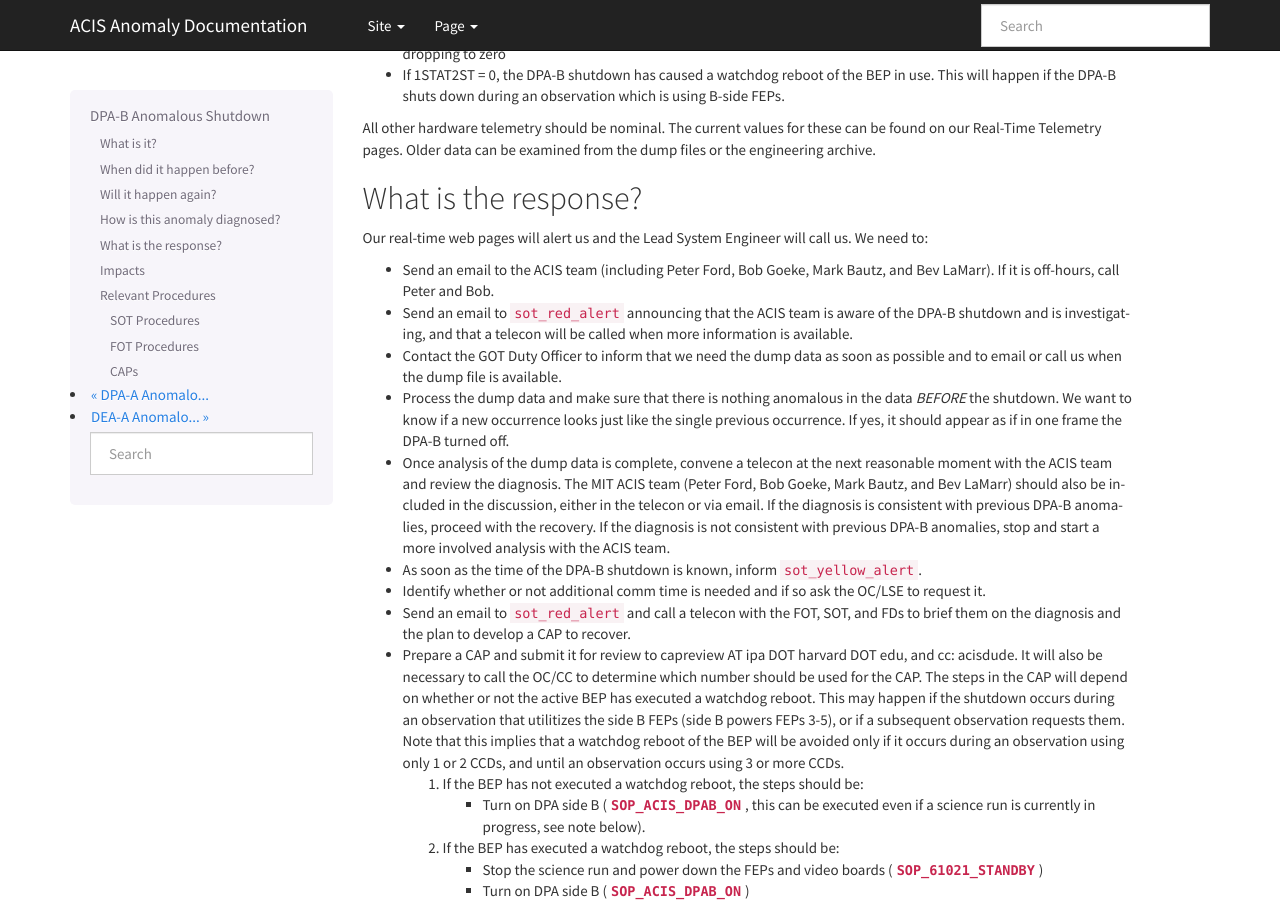
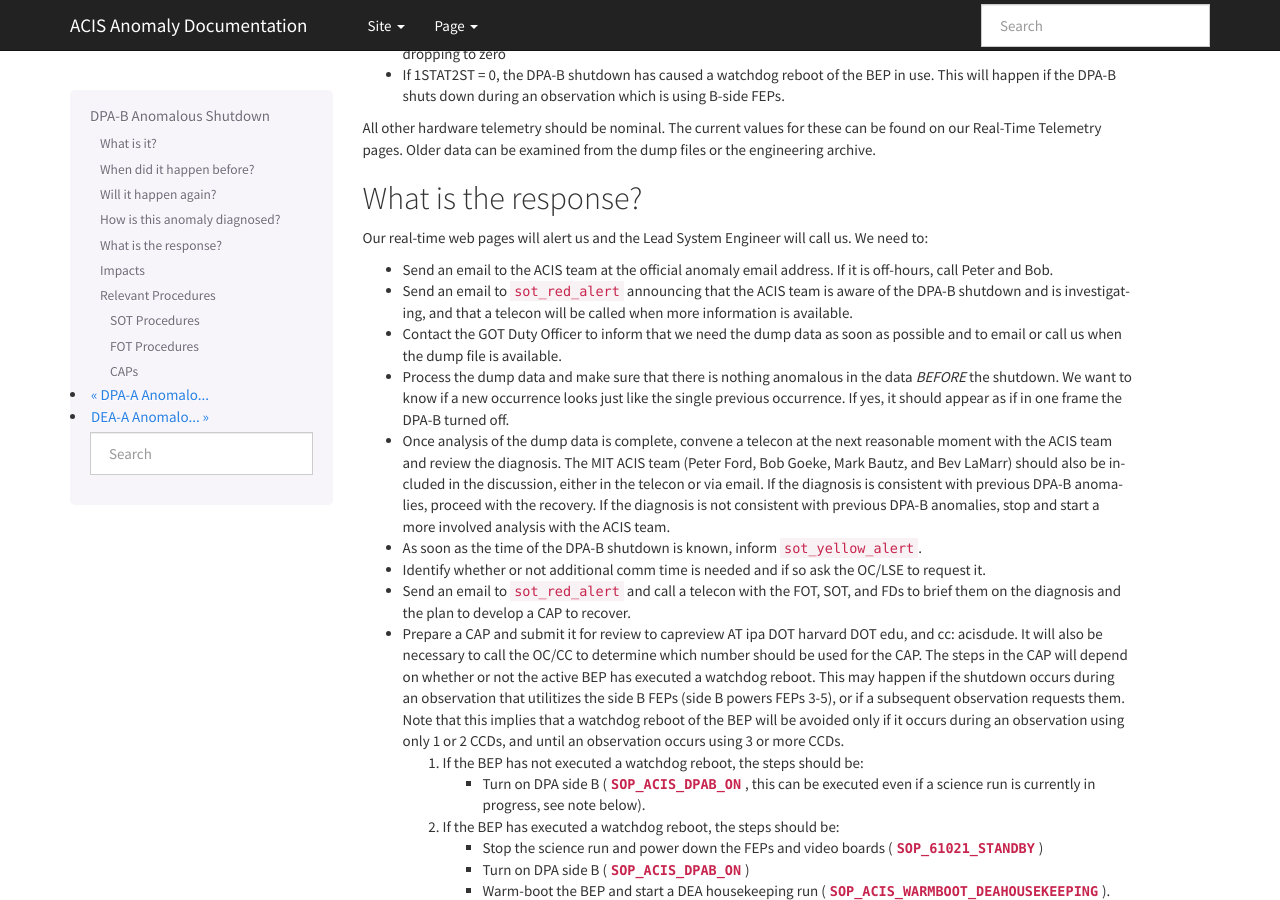
Before and after one commit to acisops/acis_anomaly_pages, a Sphinx documentation site: the page built from source/dpab_shutdown.rst, in a window 1280 px wide and 900 px high, scrolled down 677 px. Built offline with Sphinx 7.4.7, drawn with Linux system fonts in a browser that asks for light colours.

Commit message:
Specify we send email to the anomaly email address.

```diff
--- a/source/dpaa_shutdown.rst
+++ b/source/dpaa_shutdown.rst
@@ -50,8 +50,8 @@
 
 Our real-time web pages will alert us and the Lead System Engineer will call us. We need to:
 
-* Send an email to the ACIS team (including Peter Ford, Bob Goeke, Mark Bautz, and Bev LaMarr). If
-  it is off-hours, call Peter and Bob.
+* Send an email to the ACIS team at the official anomaly email address. If it is off-hours, call
+  Peter and Bob.
 * Send an email to ``sot_red_alert`` announcing that the ACIS team is aware of the DPA-A shutdown
   and is investigating, and that a telecon will be called when more information is available.
 * Contact the GOT Duty Officer to inform that we need the dump data as soon as possible and to
--- a/source/dpab_shutdown.rst
+++ b/source/dpab_shutdown.rst
@@ -48,8 +48,8 @@
 
 Our real-time web pages will alert us and the Lead System Engineer will call us. We need to:
 
-* Send an email to the ACIS team (including Peter Ford, Bob Goeke, Mark Bautz, and Bev LaMarr). If
-  it is off-hours, call Peter and Bob.
+* Send an email to the ACIS team at the official anomaly email address. If it is off-hours, call
+  Peter and Bob.
 * Send an email to ``sot_red_alert`` announcing that the ACIS team is aware of the DPA-B shutdown
   and is investigating, and that a telecon will be called when more information is available.
 * Contact the GOT Duty Officer to inform that we need the dump data as soon as possible and to
```
